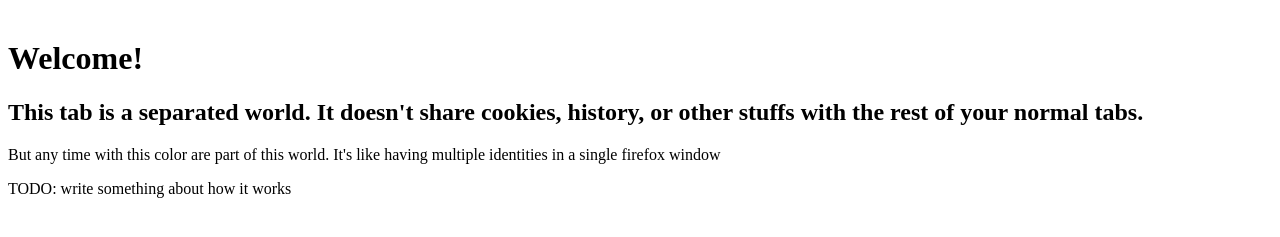
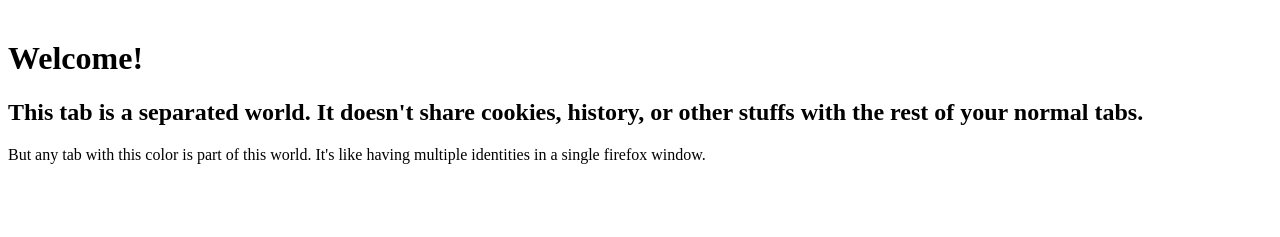
Before and after one commit to bakulf/priv8, a plain HTML site: page content/readme.html in a window 1280 px wide. Shown: the part 27-264 px from the top of the page. Drawn offline with Linux system fonts and the light colour scheme.

Commit message:
documentation

```diff
--- a/content/readme.html
+++ b/content/readme.html
@@ -12,8 +12,7 @@
   <br />
   <h1>Welcome!</h1>
   <h2>This tab is a separated world. It doesn't share cookies, history, or other stuffs with the rest of your normal tabs.</h2>
-  <p>But any time with this color are part of this world. It's like having multiple identities in a single firefox window</p>
-  <p>TODO: write something about how it works</p>
+  <p>But any tab with this color is part of this world. It's like having multiple identities in a single firefox window.</p>
 </div>
 </body>
 
```
